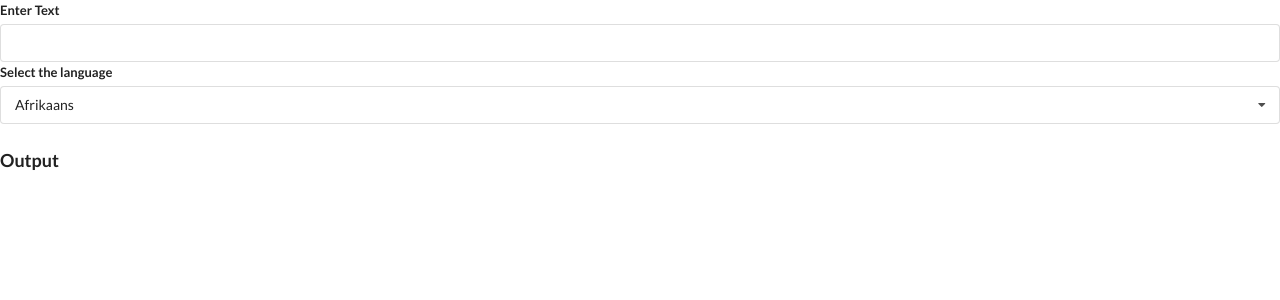
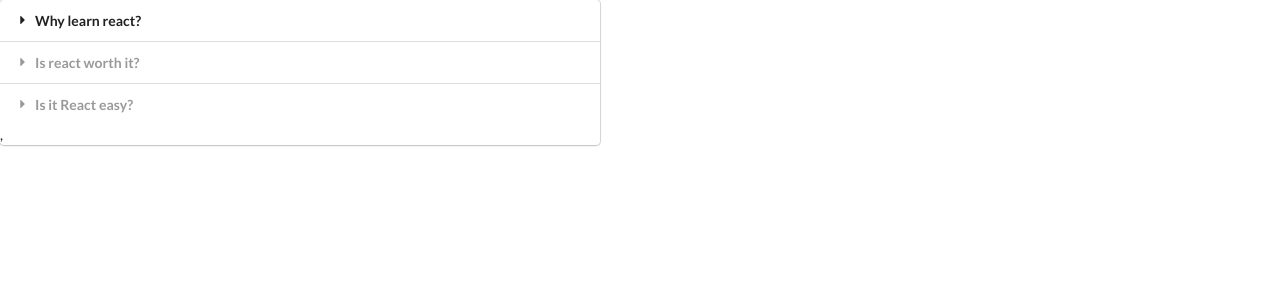
Before and after one commit to GzimAsani/Widgets, a React (Create React App) app: page / in a window 1280 px wide. Shown: the top 300 px of the page. Built offline with nearby package versions, Linux system fonts and the light colour scheme; no server answers.

Commit message:
Add navigation

```diff
--- a/src/App.js
+++ b/src/App.js
@@ -33,12 +33,37 @@ const options = [
   }
 ]
 
+const showAcordion = () => {
+  if (window.location.pathname === '/') {
+   return <Accordion items={items} />
+  }
+}
+
+const showTranslate = () => {
+  if (window.location.pathname === '/translate') {
+    return <Translate />
+  }
+}
+
+const showLIst = () => {
+  if (window.location.pathname === '/list') {
+    return <Search/>
+  }
+}
+
+const showDropdown = () => {
+  if (window.location.pathname === '/dropdown') {
+    return <Dropdown  /> //label={label} options={options}
+  }
+}
+
 export default () => {
-
-
   return (
     <div>
-      <Translate />
+      {showAcordion()}
+      {showTranslate()}
+      {showLIst()}
+      {showDropdown()}
     </div>
-  )
-}
+  );
+};
--- a/src/components/Convert.js
+++ b/src/components/Convert.js
@@ -2,14 +2,25 @@ import React, {useState, useEffect} from 'react';
 import axios from 'axios';
 
 const Convert = ({ language, text }) => {
-  const [translate, setTranslate] = useState('')
+  const [translate, setTranslate] = useState('');
+  const [debounceText, setDebounceText] = useState('');
+
+  useEffect(() => {
+    const timeId = setTimeout(() => {
+      setDebounceText(text);
+    }, 500);
+
+    return () => {
+      clearTimeout(timeId)
+    }
+  }, [text]);
 
   useEffect(() => {
 
     const doTranslation = async () => {
       const {data} = await axios.post('https://translation.googleapis.com/language/translate/v2', {}, {
         params: {
-          q: text,
+          q: debounceText,
           target: language.value,
           key: 'AIzaSyCHUCmpR7cT_yDFHC98CZJy2LTms-IwDlM'
         }
@@ -17,7 +28,7 @@ const Convert = ({ language, text }) => {
       setTranslate(data.data.translations[0].translatedText)
     }
     doTranslation()
-  }, [language, text])
+  }, [language, debounceText])
 
   return (
     <div>
```
